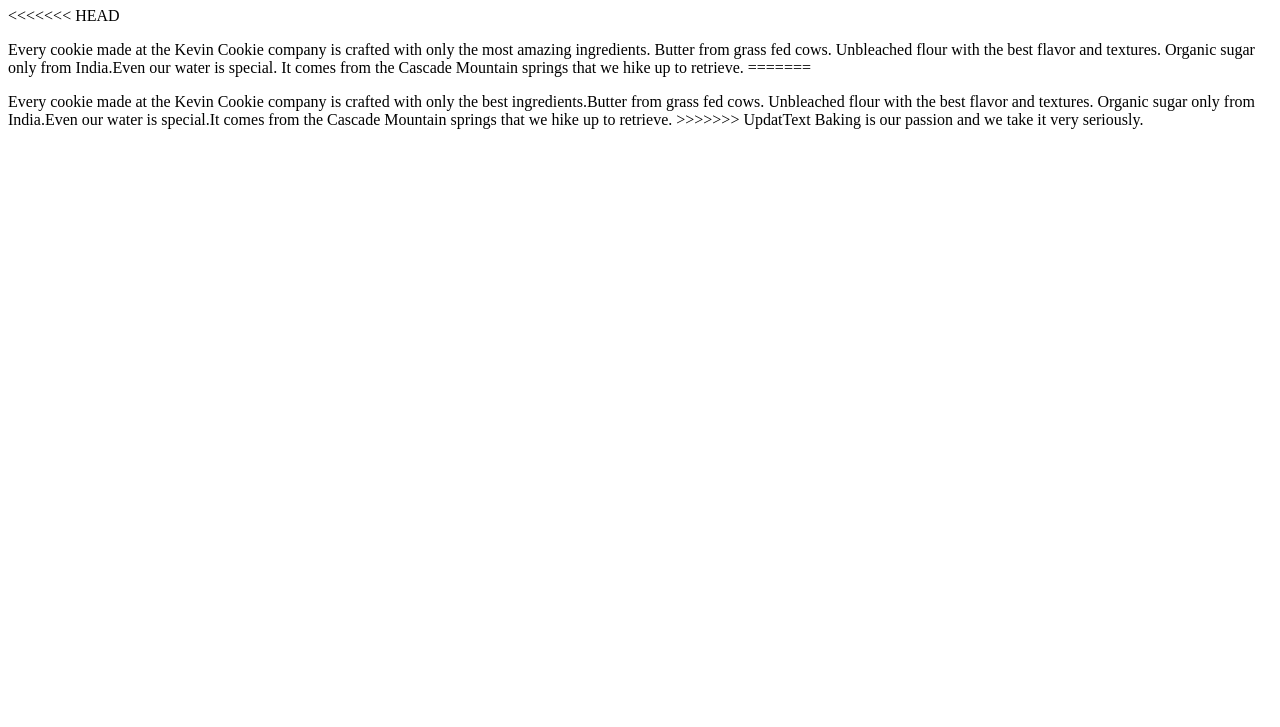
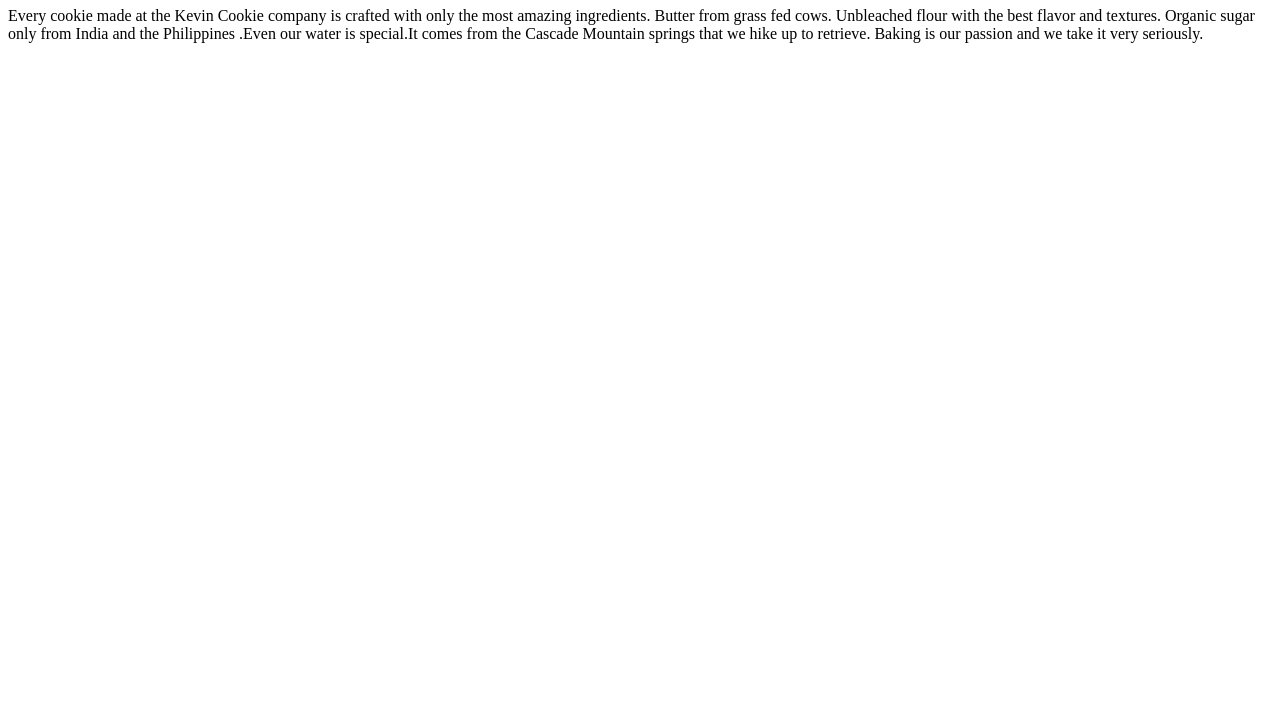
Before and after one commit to TonnyKosgey7/ReceipeTest, a plain HTML site: page index.htm in a window 1280 px wide. Shown: the part 73-800 px from the top of the page. Drawn offline with Linux system fonts and the light colour scheme.

Commit message:
Update index.htm

```diff
--- a/index.htm
+++ b/index.htm
@@ -3,15 +3,9 @@
 <body>
 
 <h1>Deliciousness in every bite!</h1>
-<<<<<<< HEAD
 <p>Every cookie made at the Kevin Cookie company is crafted with only the most amazing  ingredients.
      Butter from grass fed cows. Unbleached flour with the best flavor and textures.
-     Organic sugar only from India.Even our water is special.
-     It comes from the Cascade Mountain springs that we hike up to retrieve.
-=======
-<p>Every cookie made at the Kevin Cookie company is crafted with only the best ingredients.Butter from grass fed cows. Unbleached flour with the best flavor and textures.
-     Organic sugar only from India.Even our water is special.It comes from the Cascade Mountain springs that we hike up to retrieve.
->>>>>>> UpdatText
+     Organic sugar only from India and the Philippines .Even our water is special.It comes from the Cascade Mountain springs that we hike up to retrieve.
      Baking is our passion and we take it very seriously.</p>
 
 </body>
```
